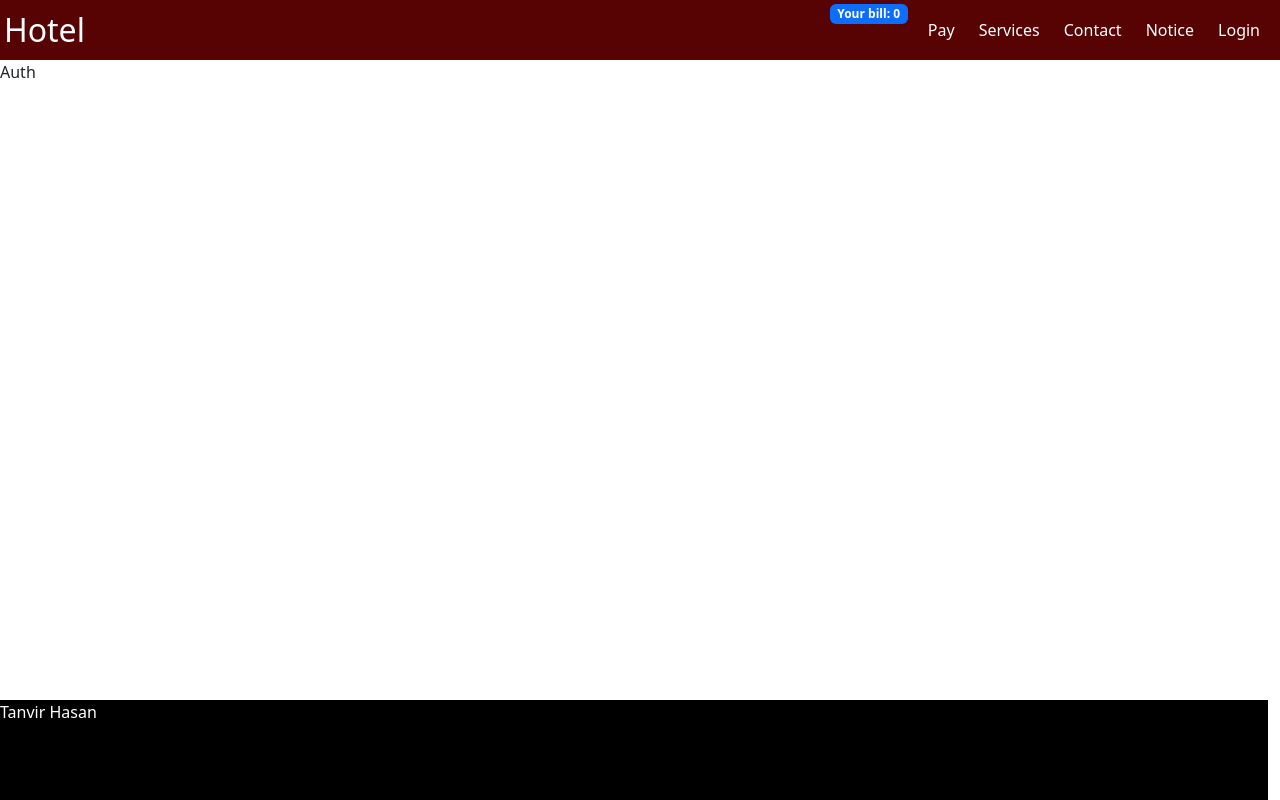
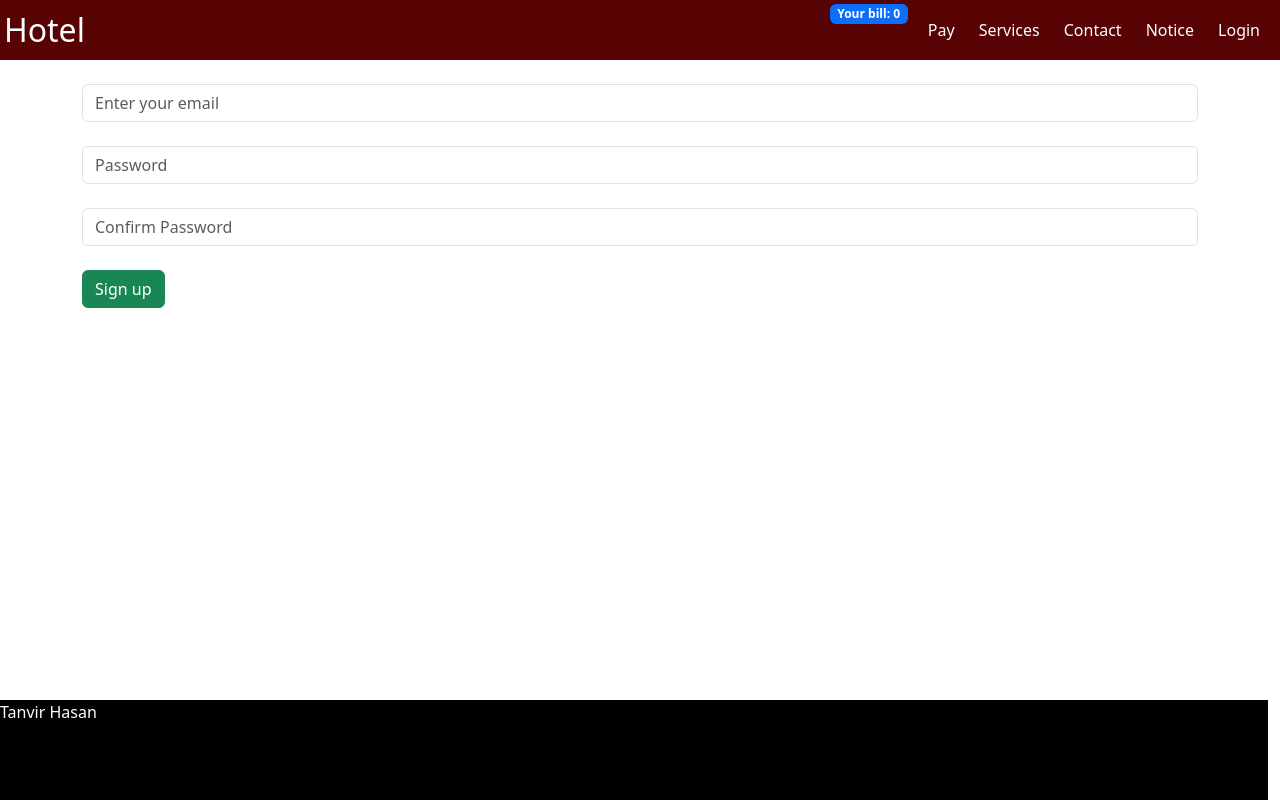
Before and after one commit to 74NV1R/hotel, a React (Create React App) app: page /auth in a window 1280 px wide. Built offline with nearby package versions, Linux system fonts and the light colour scheme.

Commit message:
auth form added

```diff
--- a/src/components/Auth.js
+++ b/src/components/Auth.js
@@ -1,9 +1,68 @@
-import React from 'react'
+import React, { Component } from "react"
+import { Formik } from 'formik'
 
-const Auth = () => {
-    return (
-        <div>Auth</div>
-    )
+
+class Auth extends Component {
+
+    render() {
+        return (
+            <div className="container">
+                <Formik
+                    initialValues={{
+                        email: "",
+                        password: "",
+                        passwordConfirm: ""
+                    }}
+
+                    onSubmit={(values) => {
+                        console.log(values)
+                    }
+                    }
+                >
+
+                    {({ values, handleChange, handleSubmit }) => (<div>
+                        <form onSubmit={handleSubmit}>
+                            <br />
+
+                            <input
+                                name="email"
+                                placeholder="Enter your email"
+                                className="form-control"
+                                value={values.email}
+                                onChange={handleChange}
+                            />
+                            <br />
+                            <input
+                                name="password"
+                                placeholder="Password"
+                                className="form-control"
+                                value={values.password}
+                                onChange={handleChange}
+                            />
+                            <br />
+                            <input
+                                name="passwordConfirm"
+                                placeholder="Confirm Password"
+                                className="form-control"
+                                value={values.passwordConfirm}
+                                onChange={handleChange}
+                            />
+                            <br />
+
+                            <button type="submit" className="btn btn-success">
+                                Sign up
+                            </button>
+
+
+                        </form>
+                    </div>)}
+
+
+                </Formik>
+            </div>
+        )
+
+    }
 }
 
 export default Auth
```
